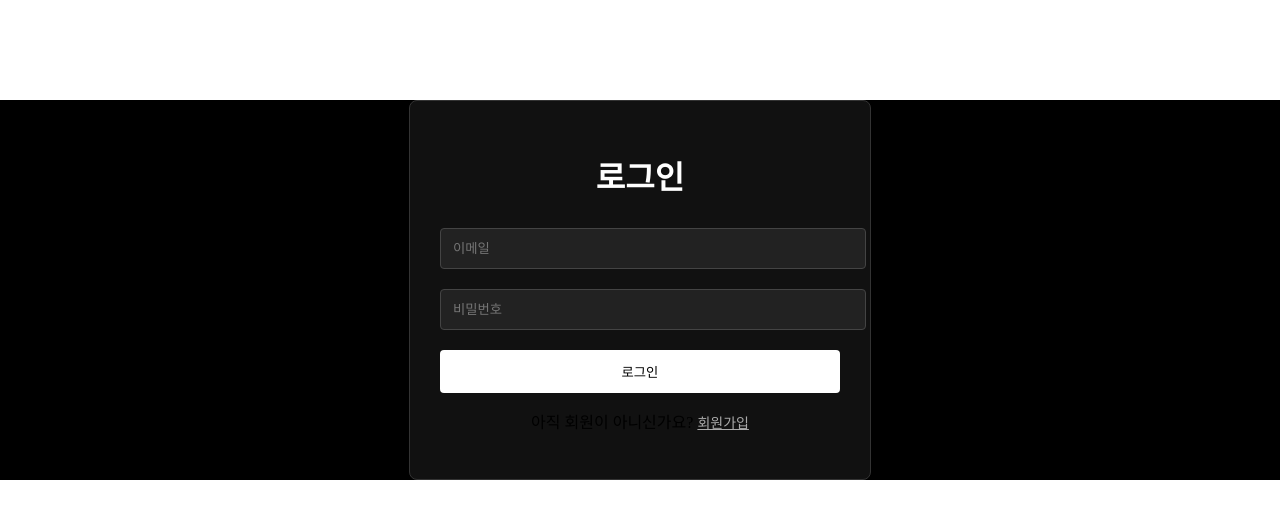
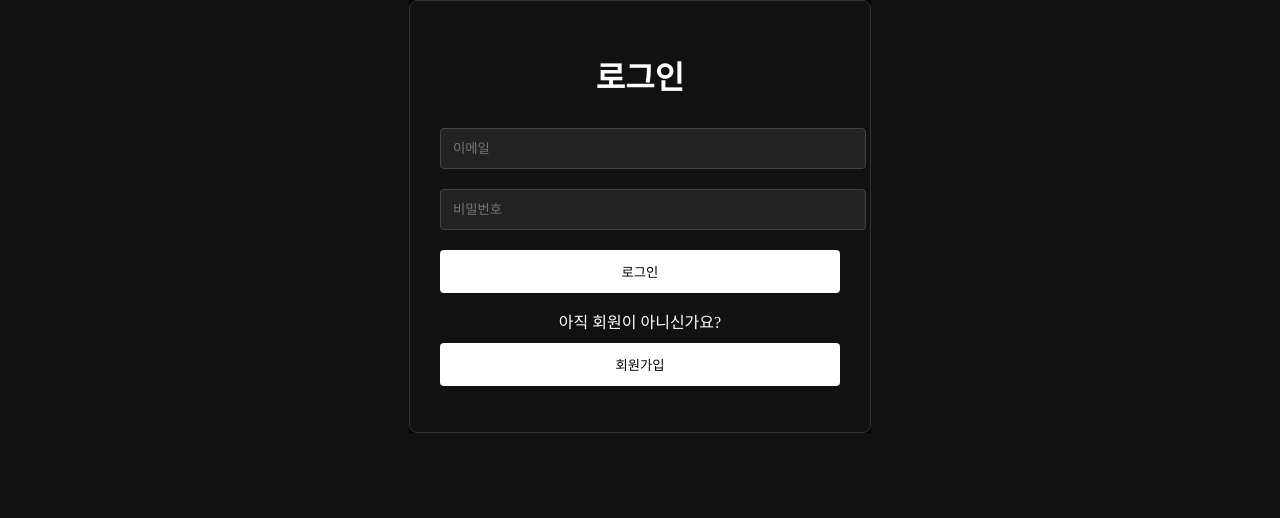
Before and after one commit to fany0322/mini_project, a React (Vite) app: page /logins in a window 1280 px wide. Shown: the top 518 px of the page. Built offline with nearby package versions, Linux system fonts and the light colour scheme; a web font is replaced by a local one.

Commit message:
로그인 예시까지

```diff
--- a/src/App.css
+++ b/src/App.css
@@ -4,6 +4,8 @@
     font-weight: normal;
     font-style: normal;
 }
+
+
 .header{
     margin-top: -15px;
 }
@@ -39,7 +41,9 @@
     flex-direction: column;
     align-items: center;
 }
+
 .account span {
+
     white-space: nowrap;
     overflow: hidden;
     text-overflow: ellipsis;
@@ -69,7 +73,7 @@ header {
 
 
 .naljja_body{
-    width: 100%;
+    width: 100vw;
     height: 5vh;
     background-color: white;
     justify-content: center;
@@ -91,11 +95,11 @@ header {
 
 .em{
     background-color: black;
-    width: 100%;
+    width: 100vw;
     height: 2vh;
 }
 .week{
-    width: 100%;
+    width: 100vw;
     height: 2vh;
     border: 1px solid black;
     background-color: white;
--- a/src/logins/logins.css
+++ b/src/logins/logins.css
@@ -1,6 +1,20 @@
+html, body, #root {
+  height: 100%;
+  margin: 0;
+  background-color: #111;
+}
+
+body {
+  display: flex;
+  justify-content: center;
+  align-items: center;
+}
+.par{
+  color: white;
+}
 .auth-container {
   max-width: 400px;
-  margin: 100px auto;
+  width: 100%;
   padding: 30px;
   background-color: #111;
   border: 1px solid #333;
--- a/src/logins/logins.jsx
+++ b/src/logins/logins.jsx
@@ -1,25 +1,40 @@
-import { VscChevronDown } from "react-icons/vsc";
+import { useNavigate } from "react-router-dom"
 import './logins.css'
 
-function App({ onLogin }) {
+function Logins({ onLogin }) {
+  const navigate = useNavigate()
+
+  const handleLogin = () => {
+    onLogin()         // 로그인 처리
+    navigate('/')     // 메인으로 이동
+  }
 
   return (
-    <>
     <header>
-    <div class="auth-container">
+      <div className="auth-container">
         <h1>로그인</h1>
-        <form id="loginForm">
-        <input type="email" id="loginEmail" placeholder="이메일" required />
-        <input type="password" id="loginPassword" placeholder="비밀번호" required />
-        <button type="submit">로그인</button>
-        <p>아직 회원이 아니신가요? <a href="signup.html">회원가입</a></p>
+        <form onSubmit={(e) => e.preventDefault()}>
+          <input
+            type="email"
+            placeholder="이메일"
+            required
+          />
+          <input
+            type="password"
+            placeholder="비밀번호"
+            required
+          />
+          <button type="button" onClick={handleLogin}>로그인</button>
+          <p className="par">
+            아직 회원이 아니신가요?{' '}
+            <button type="button" onClick={() => navigate('/signup')}>
+              회원가입
+            </button>
+          </p>
         </form>
-    </div>
-    <script src="auth.js"></script>
+      </div>
     </header>
-
-    </>
   )
 }
 
-export default App
+export default Logins
--- a/src/main.jsx
+++ b/src/main.jsx
@@ -1,16 +1,22 @@
 import { createRoot } from 'react-dom/client'
 import { BrowserRouter, Routes, Route } from 'react-router-dom'
+import { useState } from 'react'
 import App from './App.jsx'
 import Signup from './singup/Singup.jsx'
 import Logins from './logins/logins.jsx'
 
-createRoot(document.getElementById('root')).render(
-  <BrowserRouter>
-    <Routes>
-      <Route path="/" element={<App />} />
-      <Route path="/logins" element={<Logins />} />
+function Root() {
+  const [loggedIn, setLoggedIn] = useState(false)
 
-      <Route path="/signup" element={<Signup />} />
-    </Routes>
-  </BrowserRouter>
-)
+  return (
+    <BrowserRouter>
+      <Routes>
+        <Route path="/" element={<App loggedIn={loggedIn} />} />
+        <Route path="/logins" element={<Logins onLogin={() => setLoggedIn(true)} />} />
+        <Route path="/signup" element={<Signup />} />
+      </Routes>
+    </BrowserRouter>
+  )
+}
+
+createRoot(document.getElementById('root')).render(<Root />)
--- a/src/singup/Singup.jsx
+++ b/src/singup/Singup.jsx
@@ -1,28 +1,34 @@
+import { useNavigate } from 'react-router-dom'
 import './singup.css'
 
-function Signup({ onSignupComplete, onBackToLogin }) {
+function Singup({ onSignupComplete }) {
+  const navigate = useNavigate()
+
   const handleSubmit = (e) => {
     e.preventDefault()
     onSignupComplete()
+    navigate('/')
   }
 
   return (
-    <header className="back">
-      <div className="auth-container">
-        <h1 className="name">회원가입</h1>
+    <div className="signup-wrapper">
+      <div className="signup-box">
+        <h1>회원가입</h1>
         <form onSubmit={handleSubmit}>
           <input type="text" placeholder="이름" required />
           <input type="email" placeholder="이메일" required />
           <input type="password" placeholder="비밀번호" required />
           <button type="submit">가입하기</button>
         </form>
-        <p>
+        <p className="signup-par">
           이미 회원이신가요?{' '}
-          <button type="button" onClick={onBackToLogin}>로그인</button>
+          <button type="button" onClick={() => navigate('/logins')}>
+            로그인
+          </button>
         </p>
       </div>
-    </header>
+    </div>
   )
 }
 
-export default Signup
+export default Singup
--- a/src/singup/singup.css
+++ b/src/singup/singup.css
@@ -1,49 +1,55 @@
-.back{
-    background-color: black;
-    display: flex;
-    justify-content: center;
-    align-items: center;
-    width: 100vw;
-    height: 100vh;
+
+.signup-wrapper {
+  position: fixed;
+  top: 0;
+  left: 0;
+  width: 100vw;
+  height: 100vh;
+  background-color: #000;
+  display: flex;
+  justify-content: center;
+  align-items: center;
+  z-index: 9999;
 }
-.auth-container {
+
+
+.signup-box {
+  width: 100%;
   max-width: 400px;
-  margin: 100px auto;
   padding: 30px;
-  background-color: #ffffff;
-  border: 1px solid #ffffff;
+  background-color: #fff;
   border-radius: 8px;
   text-align: center;
 }
 
-.auth-container h1 {
+.signup-box h1 {
   margin-bottom: 20px;
-  color: #000000;
+  color: #000;
 }
 
-.auth-container input {
+.signup-box input {
   width: 100%;
   padding: 12px;
   margin: 10px 0;
-  background: #ffffff;
-  color: #000000;
-  border: 1px solid #cdc6c6;
+  background: #fff;
+  color: #000;
+  border: 1px solid #ccc;
   border-radius: 4px;
 }
 
-.auth-container button {
+.signup-box button {
   width: 100%;
   padding: 12px;
-  background: #000000;
-  color: #ffffff;
+  background: #000;
+  color: #fff;
   border: none;
   border-radius: 4px;
   cursor: pointer;
   margin-top: 10px;
 }
 
-.auth-container a {
-  color: #aaa;
-  text-decoration: underline;
+.signup-par {
+  margin-top: 15px;
+  color: #333;
   font-size: 14px;
 }
```
